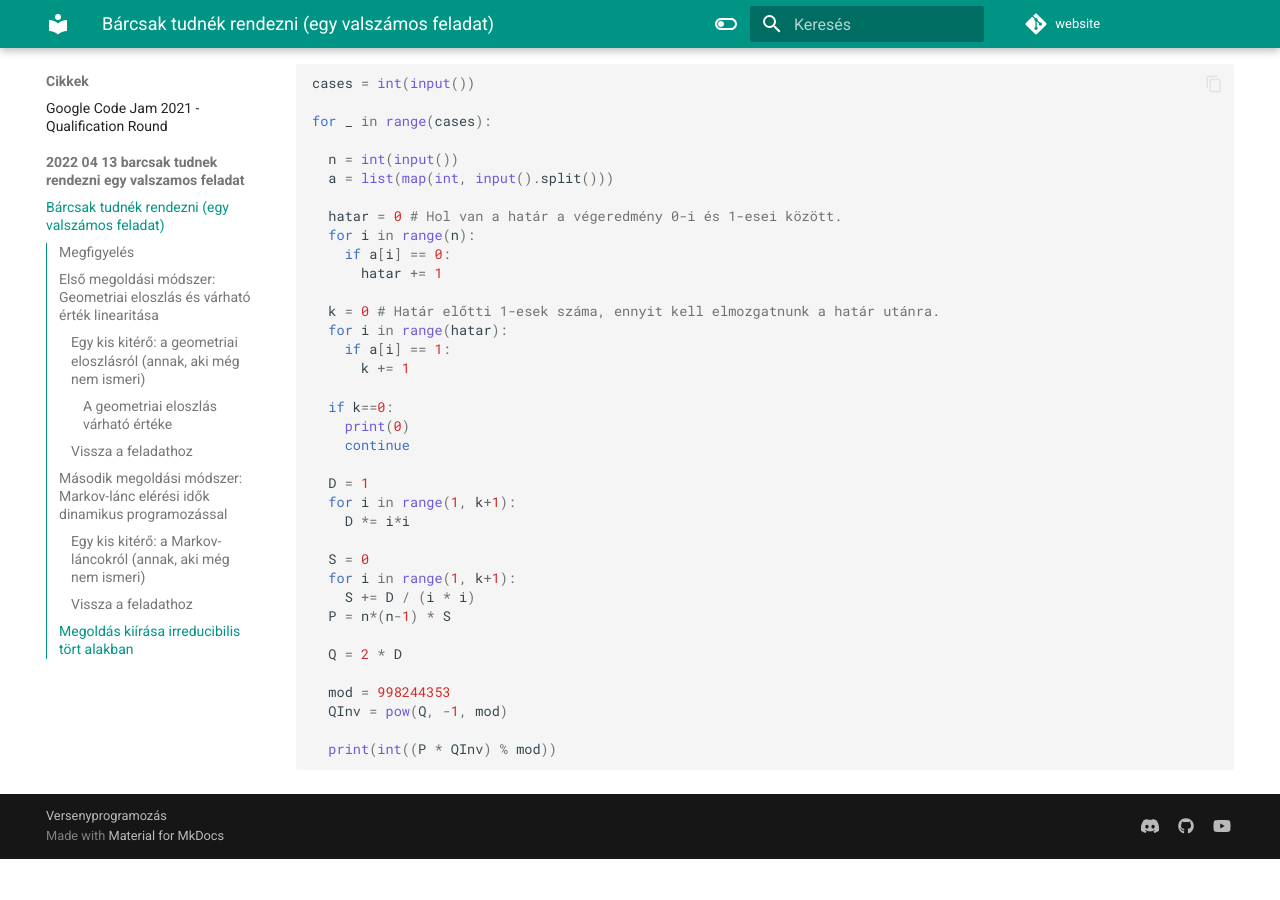
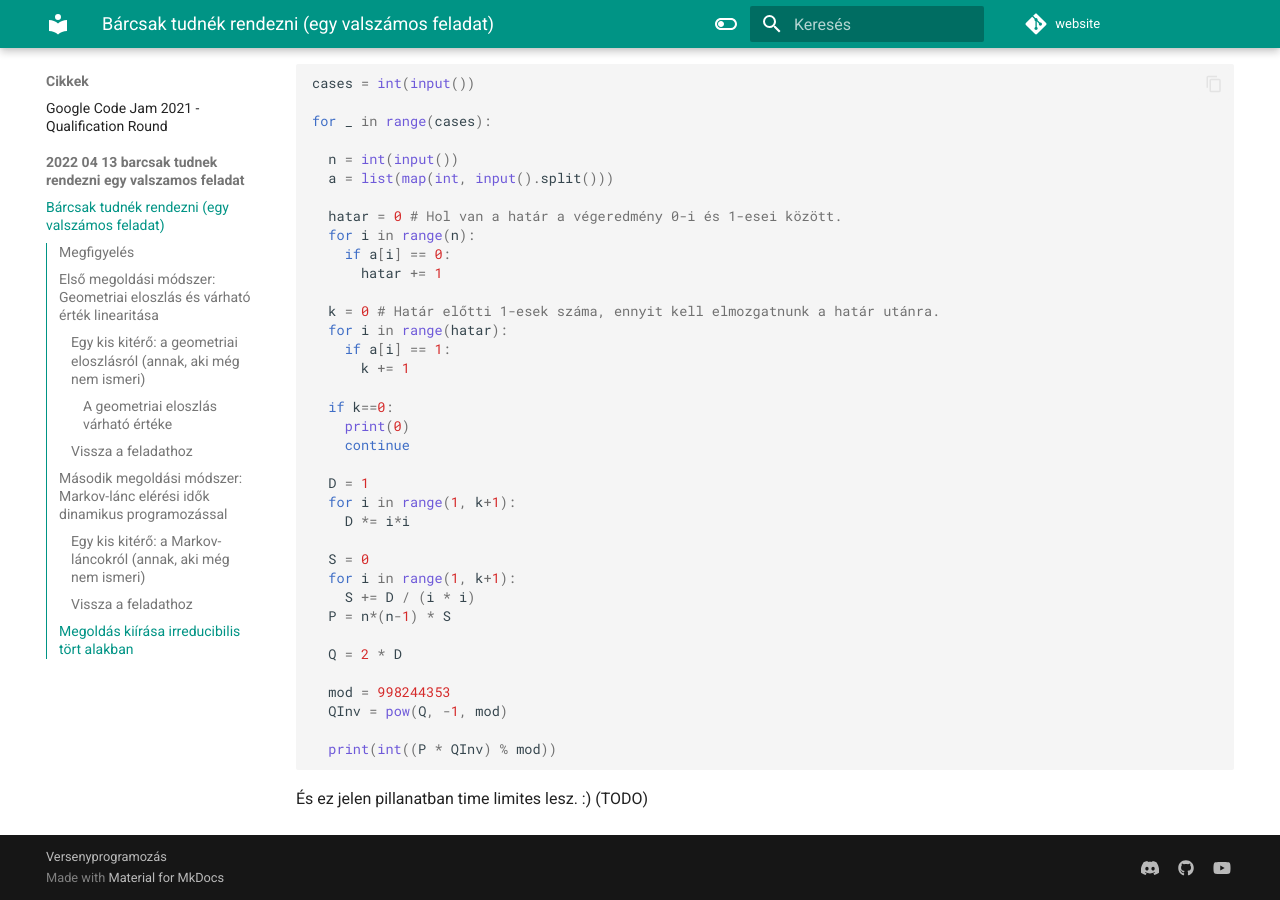
Before and after one commit to nemkin/versenyprogramozas-hu, an MkDocs documentation site: the page built from docs/cikkek/2022_04_13_barcsak_tudnek_rendezni_egy_valszamos_feladat/index.md, in a window 1280 px wide and 900 px high, scrolled down 11182 px. Built offline with MkDocs 1.6.1 and Material for MkDocs 9.7.7, drawn with Linux system fonts in a browser that asks for light colours; comment, search, counter and statistics services are not loaded; before the commit the page ends 12041 px from its top, so only the background shows below that.

Commit message:
Update index.md

````diff
--- a/docs/cikkek/2022_04_13_barcsak_tudnek_rendezni_egy_valszamos_feladat/index.md
+++ b/docs/cikkek/2022_04_13_barcsak_tudnek_rendezni_egy_valszamos_feladat/index.md
@@ -282,3 +282,5 @@ for _ in range(cases):
 
   print(int((P * QInv) % mod))
 ```
+
+És ez jelen pillanatban time limites lesz. :) (TODO)
````
